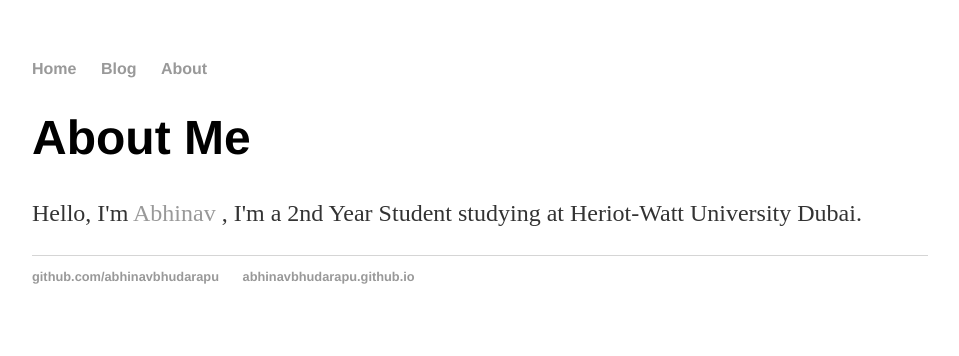
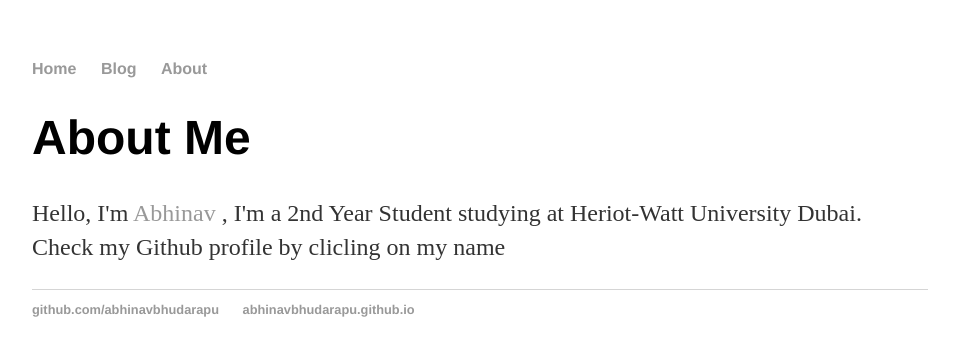
Before and after one commit to AbhinavBhudarapu/AbhinavBhudarapu.github.io, a Jekyll site: the page built from about/index.html, in a window 1280 px wide. Shown: the top 356 px of the page, without its empty margins (160-1119 px from the left). Built offline with Jekyll 4.4.1, drawn with Linux system fonts in a browser that asks for light colours.

Commit message:
Update index.html

```diff
--- a/about/index.html
+++ b/about/index.html
@@ -3,4 +3,6 @@ layout: default
 title: Web Programming Page
 ---
   <h1>About Me</h1>
-  <p> Hello, I'm <a href="https://github.com/abhinavbhudarapu"> Abhinav </a>, I'm a 2nd Year Student studying at Heriot-Watt University Dubai.</p>
+  <p> Hello, I'm <a href="https://github.com/abhinavbhudarapu"> Abhinav </a>, I'm a 2nd Year Student studying at Heriot-Watt University Dubai.
+Check my Github profile by clicling on my name
+</p>
```
